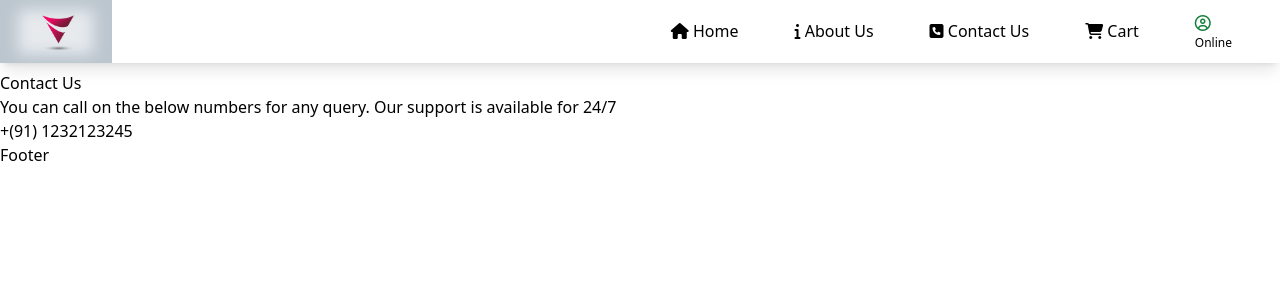
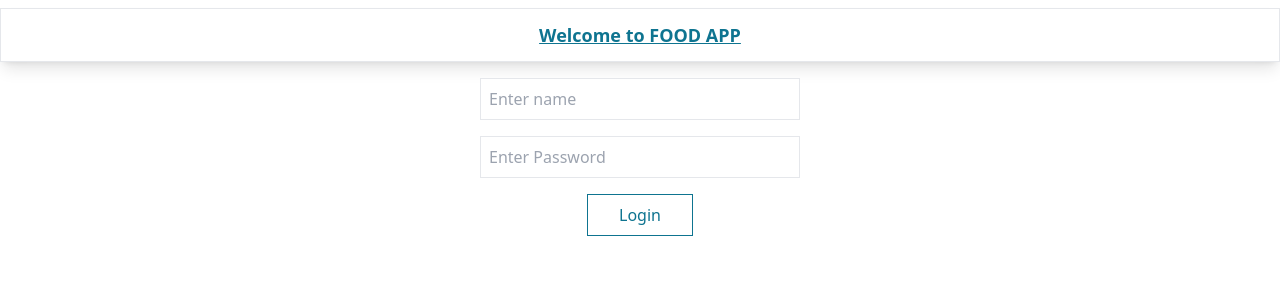
Before and after one commit to riyamittal0311/NamasteReact, a React (Vite) app: page /contact in a window 1280 px wide. Shown: the top 300 px of the page. Built offline with nearby package versions, Linux system fonts and the light colour scheme.

Commit message:
login page

```diff
--- a/src/App.js
+++ b/src/App.js
@@ -1,4 +1,4 @@
-import React, { Suspense,lazy } from "react";
+import React, { Suspense, lazy, useState } from "react";
 import ReactDom from "react-dom/client";
 import { createBrowserRouter, RouterProvider, Outlet } from "react-router-dom";
 
@@ -9,14 +9,27 @@ import Error from "./components/Error";
 import Contact from "./components/Contact";
 import Footer from "./components/Footer";
 import RestaurantMenu from "./components/RestaurantMenu";
+import Login from "./components/Login";
+import { UserContext } from "./util/UserContext";
 const About = lazy(() => import("./components/About"));
 
 const App = () => {
+  const [isLogin, setIsLogin] = useState(false);
+  const [user,setUser] = useState({name:''})
+
   return (
     <>
-      <Header />
-      <Outlet />
-      <Footer />
+      <UserContext.Provider value={{ user,setUser, isLogin, setIsLogin }}>
+        {!isLogin ? (
+          <Login />
+        ) : (
+          <>
+            <Header />
+            <Outlet />
+            <Footer />
+          </>
+        )}
+      </UserContext.Provider>
     </>
   );
 };
--- a/src/components/Contact.js
+++ b/src/components/Contact.js
@@ -1,4 +1,7 @@
+import React, { useState } from "react";
+
 const Contact = () => {
+  const [accordName, setAccordName] = useState(null);
   return (
     <>
       <h4>Contact Us</h4>
@@ -7,8 +10,46 @@ const Contact = () => {
         available for 24/7
       </p>
       <a href="#">+(91) 1232123245</a>
+      <Accordian
+        title="Food APP"
+        content="This is a food app , where one can order food"
+        handleClick={() => {
+          "food" === accordName ? setAccordName(null) : setAccordName('food');
+        }}
+        isShown={"food" === accordName}
+      />
+      <Accordian
+        title="Contact"
+        content="+(91) 1232123245 is a toll free number and is available 24/7"
+        handleClick={() => {
+          "contact" === accordName ? setAccordName(null) : setAccordName('contact');
+        }}
+        isShown={"contact" === accordName}
+      />
     </>
   );
 };
 
+const Accordian = ({ title, content, handleClick, isShown }) => {
+  return (
+    <div className="border shadow-md  flex flex-col p-2 m-2">
+      <div className="flex pb-2">
+        <h4 className="text-sm ">{title}</h4>
+        <span
+          onClick={handleClick}
+          className="ml-2 text-xs underline flex items-center cursor-pointer"
+        >
+          {isShown ? "Hide" : "Show"}
+        </span>
+      </div>
+
+      {isShown && (
+        <>
+          <hr /> <p className="p-2 m-2">{content}</p>
+        </>
+      )}
+    </div>
+  );
+};
+
 export default Contact;
--- a/src/components/Header.js
+++ b/src/components/Header.js
@@ -1,8 +1,9 @@
-import React, { useState } from "react";
+import React, { useState, useContext } from "react";
 
 import logo from "../../images/logo.jpg";
 import { Link } from "react-router-dom";
 
+import { UserContext } from "../util/UserContext";
 import useOnline from "../util/useOnline";
 
 const Title = () => {
@@ -13,9 +14,13 @@ const Title = () => {
   );
 };
 
-const SideBar = ({ isOnline ,click}) => {
+const SideBar = ({ isOnline, click }) => {
+  const { user } = useContext(UserContext);
   return (
-    <div onClick={(e)=>click(e)} className="w-1/4 bg-blue-50 z-10  h-full fixed left-0 lg:hidden md:hidden  block motion-reduce:animate-pulse">
+    <div
+      onClick={(e) => click(e)}
+      className="w-1/4 bg-blue-50 z-10  h-full fixed left-0 lg:hidden md:hidden  block motion-reduce:animate-pulse"
+    >
       <div className="flex items-center">
         <ul className="flex flex-col mt-14  items-start  ml-2">
           <li className="p-2 mr-10 hover:text-cyan-700">
@@ -46,9 +51,10 @@ const SideBar = ({ isOnline ,click}) => {
                   isOnline ? "text-green-700" : "text-red-700"
                 }`}
                 aria-hidden="true"
-              ></i>
+              ></i><span className="text-xs font-bold"> Hi {user.name}</span>
               <h6 className="text-xs font-medium">
-                {isOnline ? "Online" : "Offline"}
+                {isOnline ? "(Online)" : "(Offline)"}
+
               </h6>
             </a>
           </li>
@@ -57,9 +63,11 @@ const SideBar = ({ isOnline ,click}) => {
     </div>
   );
 };
+
+
 const Header = () => {
   const [openSideBar, setOpenSideBar] = useState(false);
-
+  const { user } = useContext(UserContext);
   const isOnline = useOnline();
   return (
     <div className="flex justify-between m-2 mt-0 ml-0 mr-0 border-1 shadow-lg lg:flex-row md:flex-row flex-row-reverse sticky z-10 bg-white top-0 ">
@@ -95,8 +103,12 @@ const Header = () => {
                 }`}
                 aria-hidden="true"
               ></i>
+              <span className="text-xs font-bold">
+                {" "}
+                Hi {user.name}
+              </span>
               <h6 className="text-xs font-medium">
-                {isOnline ? "Online" : "Offline"}
+                {isOnline ? "(Online)" : "(Offline)"}
               </h6>
             </a>
           </li>
@@ -110,7 +122,12 @@ const Header = () => {
           <span className="h-1 w-5 mb-1 bg-black block"></span>
         </div>
       </div>
-      {openSideBar && <SideBar click={(e)=>setOpenSideBar(!openSideBar)} isOnline={isOnline} />}
+      {openSideBar && (
+        <SideBar
+          click={(e) => setOpenSideBar(!openSideBar)}
+          isOnline={isOnline}
+        />
+      )}
     </div>
   );
 };
--- /dev/null
+++ b/src/components/Login.js
@@ -0,0 +1,84 @@
+import React, { useContext } from "react";
+import { Formik, Field, ErrorMessage, Form } from "formik";
+
+import { UserContext } from "../util/UserContext";
+
+const Login = () => {
+  const { setIsLogin, setUser, user } = useContext(UserContext);
+  return (
+    <div>
+      <h1 className="text-lg border underline  font-bold p-3 m-2 ml-0 mr-0 flex justify-center shadow-lg text-cyan-700">
+        Welcome to FOOD APP
+      </h1>
+
+      <Formik
+        initialValues={{ name: "", password: "" }}
+        validate={(values) => {
+          const errors = {};
+          if (!values.name) {
+            errors.name = "Required";
+          }
+          if (!values.password) {
+            errors.password = "Required";
+          }
+          return errors;
+        }}
+        onSubmit={(values, { setSubmitting }) => {
+          setTimeout(() => {
+            setUser({
+              ...user,
+              name: values.name,
+            });
+            setSubmitting(false);
+            setIsLogin(true);
+          }, 400);
+        }}
+      >
+        {({ values, isSubmitting, handleSubmit, handleChange }) => (
+          <Form className="flex flex-col items-center">
+            <Field
+              className="border p-2 m-2 w-1/4"
+              onChange={handleChange}
+              type="name"
+              name="name"
+              placeholder="Enter name"
+              value={values.name}
+            />
+            <ErrorMessage
+              className="text-red-600 text-sm"
+              name="name"
+              component="span"
+            />
+            <Field
+              className="border p-2 m-2  w-1/4"
+              type="password"
+              name="password"
+              onChange={handleChange}
+              value={values.password}
+              placeholder="Enter Password"
+            />
+            <ErrorMessage
+              className="text-red-600 text-sm"
+              name="password"
+              component="span"
+            />
+            <button
+              className={`border p-2 m-2  w-1/12 ${
+                isSubmitting
+                  ? "text-gray-500"
+                  : "text-cyan-700 border-cyan-700 hover:bg-cyan-700 hover:text-white"
+              } `}
+              type="button"
+              disabled={isSubmitting}
+              onClick={handleSubmit}
+            >
+              Login
+            </button>
+          </Form>
+        )}
+      </Formik>
+    </div>
+  );
+};
+
+export default Login;
--- /dev/null
+++ b/src/util/UserContext.js
@@ -0,0 +1,10 @@
+import { createContext } from "react";
+
+export const UserContext = createContext({
+  user: {
+    name: "DUMMY_EMAIL",
+  },
+  setUser: () => null,
+  isLogin: false,
+  setIsLogin: () => null,
+});
```
